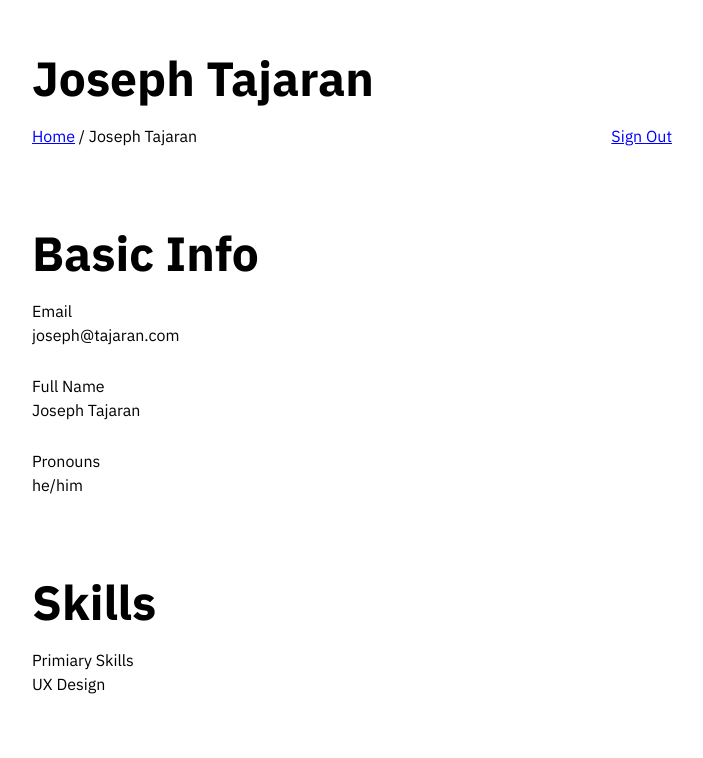
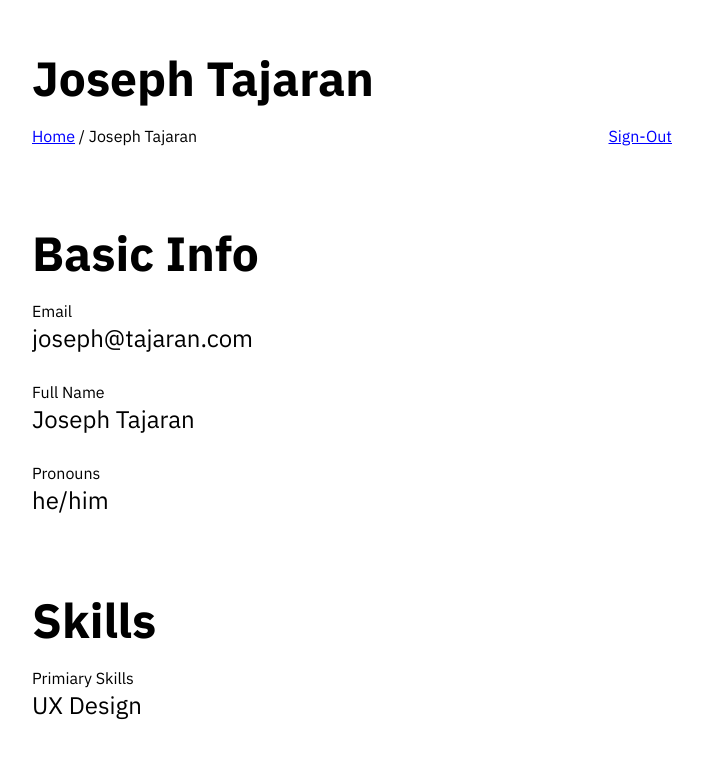
Before and after one commit to code-312/Voma, a React (Create React App) app: page /profile in a window 1280 px wide. Shown: the top 758 px of the page, without its empty margins (288-991 px from the left). Built offline with nearby package versions, Linux system fonts and the light colour scheme.

Commit message:
format with prettier and update styling

```diff
--- a/src/pages/Profile.jsx
+++ b/src/pages/Profile.jsx
@@ -1,44 +1,57 @@
 import React from 'react';
 import { Link } from 'react-router-dom';
-import StyledFieldset from '../components/StyledFieldset'
+import StyledFieldset from '../components/StyledFieldset';
 
 export default function Profile() {
-
   const profile = {
     firstName: 'Joseph',
     lastName: 'Tajaran',
     email: 'joseph@tajaran.com',
     pronouns: 'he/him',
     skill: 'UX Design',
+  };
 
-  }
+  return (
+    <StyledFieldset>
+      <form>
+        <legend>
+          {profile.firstName} {profile.lastName}
+        </legend>
+        <p>
+          {' '}
+          <Link to="/"> Home</Link> / {profile.firstName} {profile.lastName}{' '}
+          <Link to="/signOut" style={{ float: 'right' }}>
+            {' '}
+            Sign-Out
+          </Link>
+        </p>
 
-  return(
-    <StyledFieldset>
-    <form>
-      <legend>{profile.firstName} {profile.lastName}</legend>
-      <p>  <Link to="/"> Home</Link>  /  {profile.firstName} {profile.lastName} <Link to="/signOut" style={{float: 'right'}}> Sign Out</Link></p>
+        <legend>Basic Info</legend>
 
-       <legend>Basic Info</legend>
+        <p>
+          Email
+          <h2> {profile.email} </h2>
+        </p>
 
-        <p>Email<br/>
-        {profile.email}</p>
+        <p>
+          Full Name
+          <h2>
+            {profile.firstName} {profile.lastName}
+          </h2>
+        </p>
 
-        <p>Full Name<br/>
-        {profile.firstName} {profile.lastName}</p>
+        <p>
+          Pronouns
+          <h2>{profile.pronouns}</h2>
+        </p>
 
-        <p>Pronouns<br/>
-        {profile.pronouns}</p>
+        <legend>Skills</legend>
 
-       <legend>Skills</legend>
-
-        <p>Primiary Skills<br/>
-        {profile.skill}</p>
-
+        <p>
+          Primiary Skills
+          <h2>{profile.skill}</h2>
+        </p>
       </form>
-
-      </StyledFieldset>
-
-  )
-
+    </StyledFieldset>
+  );
 }
```
